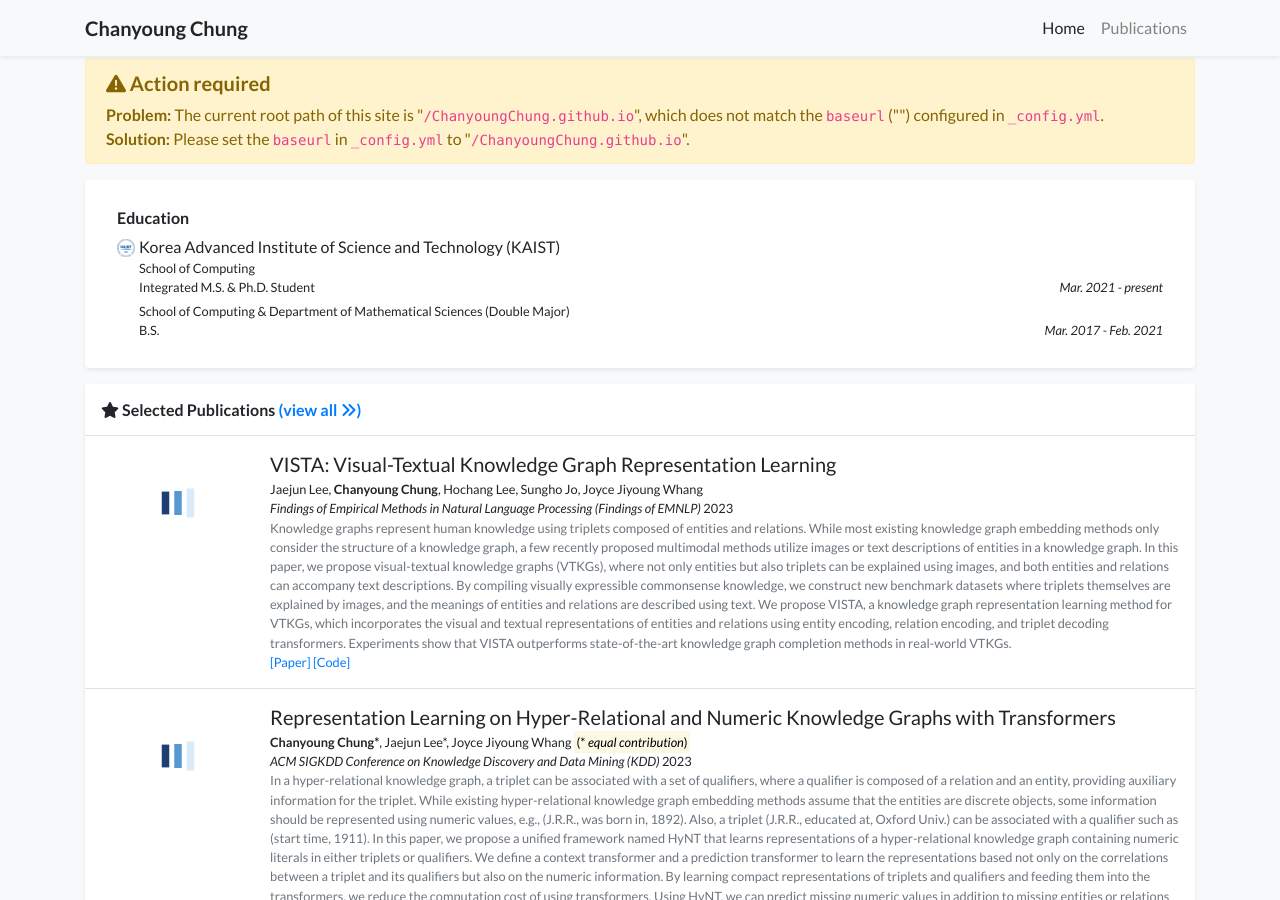
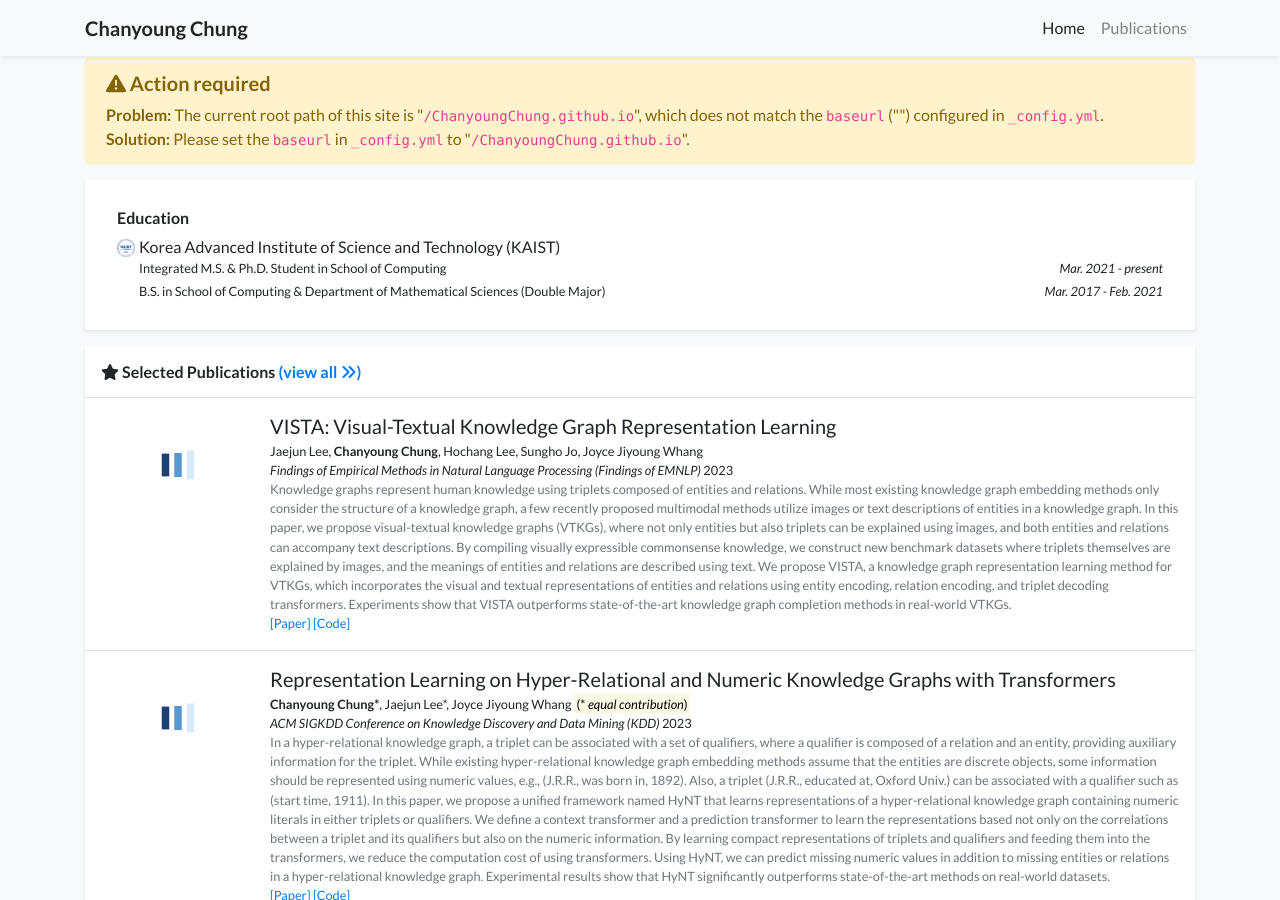
Before and after one commit to ChanyoungChung/ChanyoungChung.github.io, a Jekyll site: the page built from index.html, in a window 1280 px wide and 900 px high, scrolled down 425 px. Built offline with Jekyll 4.4.1, drawn with Linux system fonts in a browser that asks for light colours; nearby versions of some CDN libraries; a style sheet for code colours, icons or effects is not loaded.

Commit message:
Modify Positions

```diff
--- a/_data/profile.yml
+++ b/_data/profile.yml
@@ -34,12 +34,10 @@ education:
 - name: Korea Advanced Institute of Science and Technology (KAIST)
   logo: /assets/images/badges/KAIST.png
   position: >-
-    School of Computing <br/>
-    Integrated M.S. & Ph.D. Student
+    Integrated M.S. & Ph.D. Student in School of Computing
   date: Mar. 2021 - present
 - position: >-
-    School of Computing & Department of Mathematical Sciences (Double Major) <br/>
-    B.S.
+    B.S. in School of Computing & Department of Mathematical Sciences (Double Major) <br/>
   date: Mar. 2017 - Feb. 2021
 
 # experience:
```
